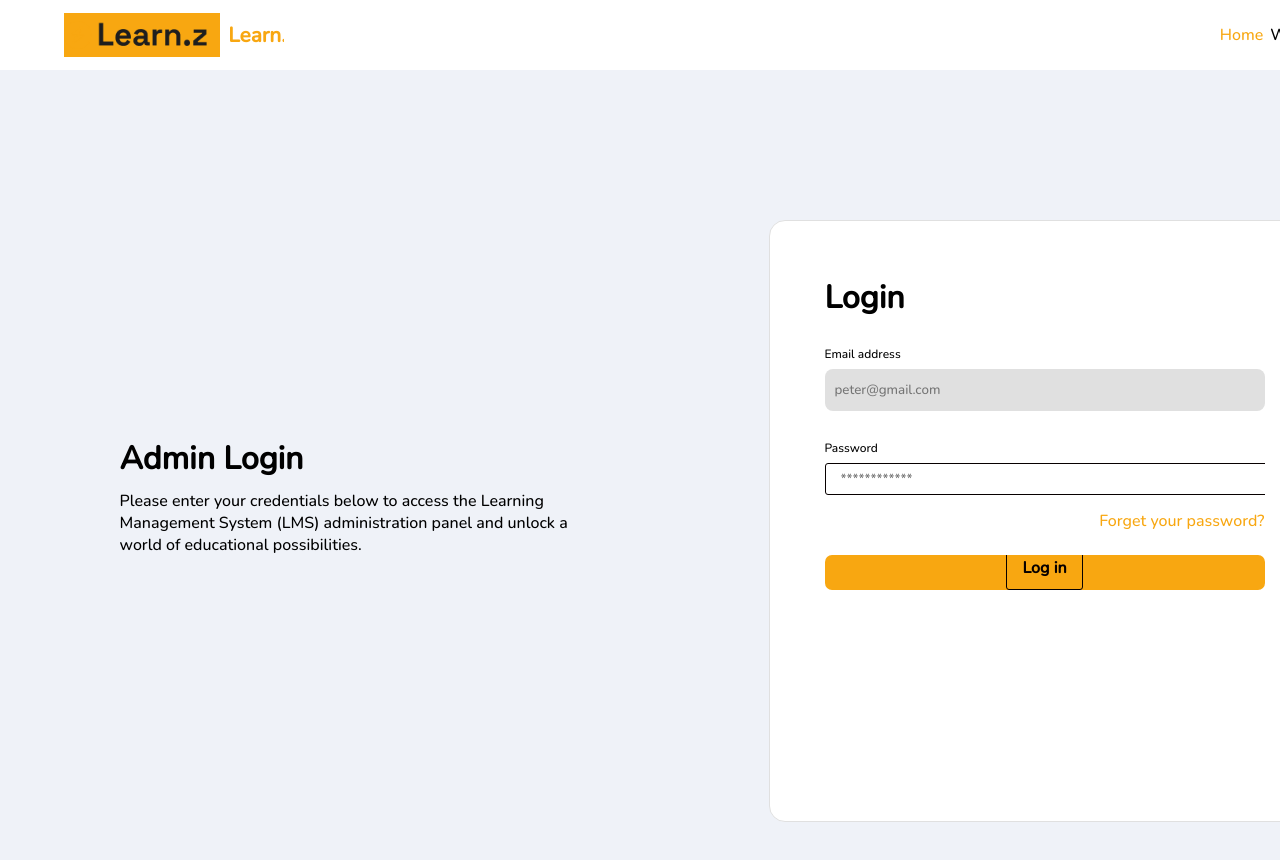
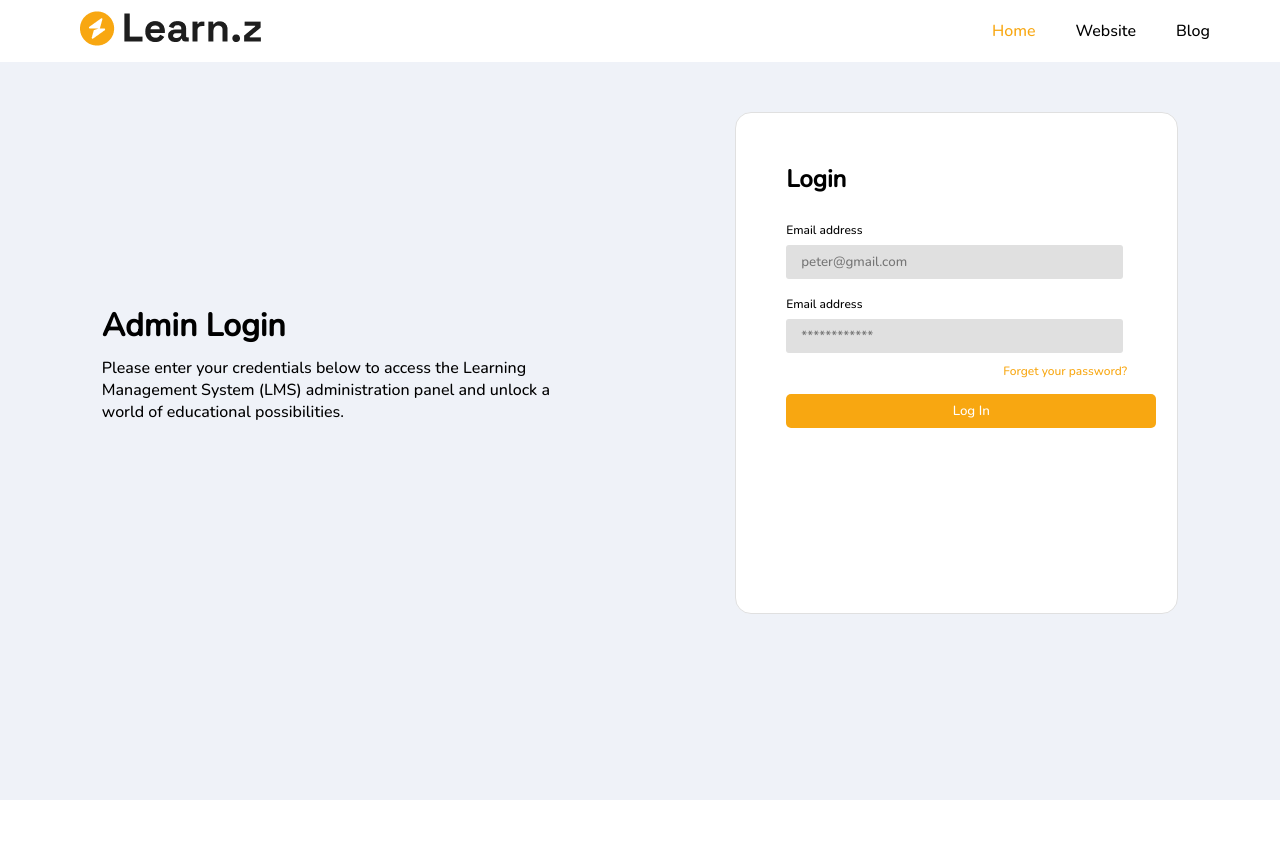
Before and after one commit to learnable-2022/LMS-YC-2-FE, a React (Vite) app: page /adminLogin in a window 1280 px wide. Shown: the top 860 px of the page. After the commit the page ends 800 px from the top, so only its background shows below. Built offline with nearby package versions, Linux system fonts and the light colour scheme.

Commit message:
Updated AdminLogin and ForgotPassword

```diff
--- a/src/components/Button/Button.jsx
+++ b/src/components/Button/Button.jsx
@@ -1,16 +1,15 @@
-import style from "./Button.module.css";
+import styles from "./button.module.css";
 
 
 function Button({type, value, id, setButton}) {
   return (
 
-    <div className={style.ButtonContainer}>
+    <div className={styles.ButtonContainer}>
       <button type={type}
         id={id}
+        className={styles.Button}
         onClick={setButton}
         >{value}</button>
-
-
     </div>
   )
 }
--- a/src/components/Button/button.module.css
+++ /dev/null
@@ -1,21 +0,0 @@
-.ButtonContainer {
-    width: 440px;
-    height: 35px;
-    left: 0px;
-    background: #F8A711;
-    border-radius: 7px;
-    display: flex;
-    align-items: center;
-    justify-content: center;
-    margin-top: 50px;
-}
-
-button  {
-    text-decoration: none;
-    color: #FFFFFF;
-    font-weight: 700;
-    font-size: 16px;
-    background: none;
-    outline: none;
-    border: none;
-}
--- a/src/components/Input/input.module.css
+++ b/src/components/Input/input.module.css
@@ -2,10 +2,10 @@
     padding: 16px 10px;
     gap: 10px;
     margin-top: 0;
-    background: #E0E0E0;
+    background-color: #E0E0E0;
     border-radius: 8px;
     border: none;
     outline: none;
-    width: 420px;
+    width: 350px;
     height: 10px;
 }
--- a/src/pages/AdminLogin/AdminLogin.jsx
+++ b/src/pages/AdminLogin/AdminLogin.jsx
@@ -1,7 +1,5 @@
 import styles from "./adminLogin.module.css";
-import { Logo } from "../../assets";
-import Input from "../../components/Input/Input";
-import  Button  from "../../components/Button/Button";
+import {Logo} from "../../assets";
 
 
 function AdminLogin() {
@@ -11,16 +9,17 @@ function AdminLogin() {
         <div className={styles.adminNav}>
 
             <div className= {styles.logo}>
-                <img src= {Logo} alt=""/>
-                <h3>Learn.Z</h3>
+                <img src={Logo} alt="Logo Image" className= {styles.logoImage} />
+            </div>
 
-                <ul className={styles.nav}>
+            <div className= {styles.nav}>
+                <ul>
                     <li className={styles.active}>Home</li>
                     <li>Website</li>
                     <li>Blog</li>
                 </ul>
+            </div>
 
-            </div>
         </div>
 
 
@@ -43,25 +42,30 @@ function AdminLogin() {
 
                     <form>
                         <h1>Login</h1>
-                        <label className={styles.LabelItem}>
-                            Email address
-                        </label>
-                        <Input type= "email" placeholder= "peter@gmail.com" />
 
-                        <br />
+                        <div>
+                            <label className={styles.LabelItem}>
+                                Email address
+                            </label>
+                            <br />
+                            <input type= "email" placeholder= "peter@gmail.com" required/>
+                        </div>
 
-                        <label className={styles.LabelItem}>
-                            Password
-                        </label>
-                        <Input type = "password" placeholder = "************" />
+                        <div>
+                            <label className={styles.LabelItem}>
+                                Email address
+                            </label>
+                            <br />
+                            <input type= "password" placeholder= "************" required/>
+                        </div>
 
                         <p>Forget your password?</p>
 
-                        <Button type = "submit" value = "Log in" />
-
+                        <button type="submit">Log In</button>
 
                     </form>
                 </div>
+
             </div>
 
         </div>
--- a/src/pages/AdminLogin/adminLogin.module.css
+++ b/src/pages/AdminLogin/adminLogin.module.css
@@ -1,45 +1,28 @@
 .container {
-    width: 1440px;
-    height: 1024px;
+    width: 100%;
+    height: 100vh;
     background:  #EFF2F8;
 }
 
 .adminNav {
-    width: 1440px;
-    height: 70px;
     display: flex;
     align-items: center;
     justify-content: space-between;
-    background: #FFFFFF;;
+    background: #fff;
+
 }
 
-.logo{
-    display: flex;
-    align-items: center;
-    justify-content: center;
-    /* text-align: center; */
-    padding: 2rem 4rem;
-    gap: 0.5rem;
+.logo {
+    padding-left: 80px;
 }
 
-.logo h3{
-    color: #F8A711;
-    font-size: 1.3rem;
+ul {
+    display: flex;
+    margin: 0 50px;
 }
 
-.logo img {
-    background-color: #F8A711;
-}
-
-.nav {
-   display: flex;
-   align-items: center;
-   margin-left: 58rem;
-}
-
-ul li{
-    padding-right: 20px;
-
+li {
+    padding: 20px;
 }
 
 .active {
@@ -50,7 +33,7 @@ ul li{
     display: flex;
     align-items: center;
     justify-content: space-around;
-    margin: 100px 20px 20px 20px;
+    margin: 50px 10px;
 }
 
 .textBox h1 {
@@ -65,10 +48,9 @@ ul li{
 }
 
 .inputContainer {
-    width: 550px;
-    height: 600px;
+    width: 35%;
+    height: 500px;
     background: #FFFFFF;
-    margin-top: 50px;
     border: 1px solid #E0E0E0;
     border-radius: 16px;
 }
@@ -78,23 +60,34 @@ ul li{
     flex-direction: column;
     align-items: center;
     padding: 20px;
-    margin: 25px;
+    margin: 10px;
     width: 410px;
     height: 470px;
     border-radius: 10px;
 }
 
+input[type="email"],
+input[type="password"] {
+  padding: 8px 15px !important;
+  margin-bottom: 10px;
+  min-width: 90%;
+  background-color: #E0E0E0 !important;
+  border: none !important;
+  border-radius: 3px;
+}
+
 form {
-    padding: 55px;
+    padding: 50px;
 }
 
 form h1 {
     padding-bottom: 20px;
+    font-size: 24px;
 }
 
 form p {
-    padding-top: 5px;
     float: right;
+    font-size: 12px;
     color: #F8A711;
 }
 
@@ -105,3 +98,20 @@ form p {
     line-height: 30px;
     padding-top: 50px;
 }
+
+button {
+  border-radius: 5px !important;
+  cursor: pointer;
+  margin-top: 15px;
+  width: 370px;
+  padding: 8px 15px !important;
+  border: none !important;
+  color: #fff !important;
+  background-color: #F8A711 !important;
+}
+
+button:hover {
+    border: 1px solid #F8A711 !important;
+    color: #F8A711 !important;
+    background-color: #FFF !important;
+  }
--- a/src/pages/ForgotPasswordAdmin/forgotPasswordAdmin.module.css
+++ b/src/pages/ForgotPasswordAdmin/forgotPasswordAdmin.module.css
@@ -1,45 +1,28 @@
 .container {
-    width: 1440px;
-    height: 1024px;
+    width: 100%;
+    height: 100vh;
     background:  #EFF2F8;
 }
 
 .adminNav {
-    width: 1440px;
-    height: 70px;
     display: flex;
     align-items: center;
     justify-content: space-between;
-    background: #FFFFFF;;
+    background: #fff;
+
 }
 
-.logo{
-    display: flex;
-    align-items: center;
-    justify-content: center;
-    /* text-align: center; */
-    padding: 2rem 4rem;
-    gap: 0.5rem;
+.logo {
+    padding-left: 80px;
 }
 
-.logo h3{
-    color: #F8A711;
-    font-size: 1.3rem;
+ul {
+    display: flex;
+    margin: 0 50px;
 }
 
-.logo img {
-    background-color: #F8A711;
-}
-
-.nav {
-   display: flex;
-   align-items: center;
-   margin-left: 58rem;
-}
-
-ul li{
-    padding-right: 20px;
-
+li {
+    padding: 20px;
 }
 
 .active {
@@ -50,7 +33,7 @@ ul li{
     display: flex;
     align-items: center;
     justify-content: space-around;
-    margin: 100px 20px 20px 20px;
+    margin: 50px 10px;
 }
 
 .textBox h1 {
@@ -65,10 +48,9 @@ ul li{
 }
 
 .inputContainer {
-    width: 550px;
-    height: 600px;
+    width: 35%;
+    height: 500px;
     background: #FFFFFF;
-    margin-top: 50px;
     border: 1px solid #E0E0E0;
     border-radius: 16px;
 }
@@ -78,26 +60,33 @@ ul li{
     flex-direction: column;
     align-items: center;
     padding: 20px;
-    margin: 25px;
+    margin: 10px;
     width: 410px;
     height: 470px;
     border-radius: 10px;
 }
 
+input[type="email"] {
+  padding: 8px 15px !important;
+  margin-bottom: 10px;
+  min-width: 90%;
+  background-color: #E0E0E0 !important;
+  border: none !important;
+  border-radius: 3px;
+}
+
 form {
-    padding: 55px;
+    padding: 50px;
 }
 
 form h1 {
     padding-bottom: 20px;
-    padding-top: 30px;
+    font-size: 24px;
 }
 
 form p {
-    padding-top: 10px;
-    float: none;
     text-align: center;
-    color: #000;
+    font-size: 12px;
 }
 
 span {
@@ -111,3 +100,20 @@ span {
     line-height: 30px;
     padding-top: 50px;
 }
+
+button {
+  border-radius: 5px !important;
+  cursor: pointer;
+  margin-top: 15px;
+  width: 370px;
+  padding: 8px 15px !important;
+  border: none !important;
+  color: #fff !important;
+  background-color: #F8A711 !important;
+}
+
+button:hover {
+    border: 1px solid #F8A711 !important;
+    color: #F8A711 !important;
+    background-color: #FFF !important;
+  }
```
Also changed, not shown: src/pages/ForgotPasswordAdmin/ForgotPasswordAdmin.jsx (+18 -14 lines).
